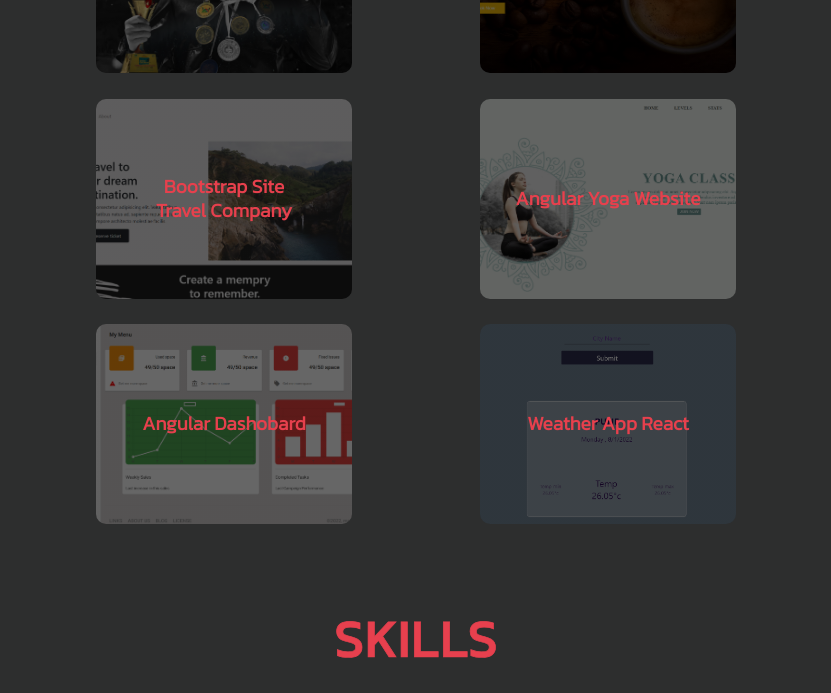
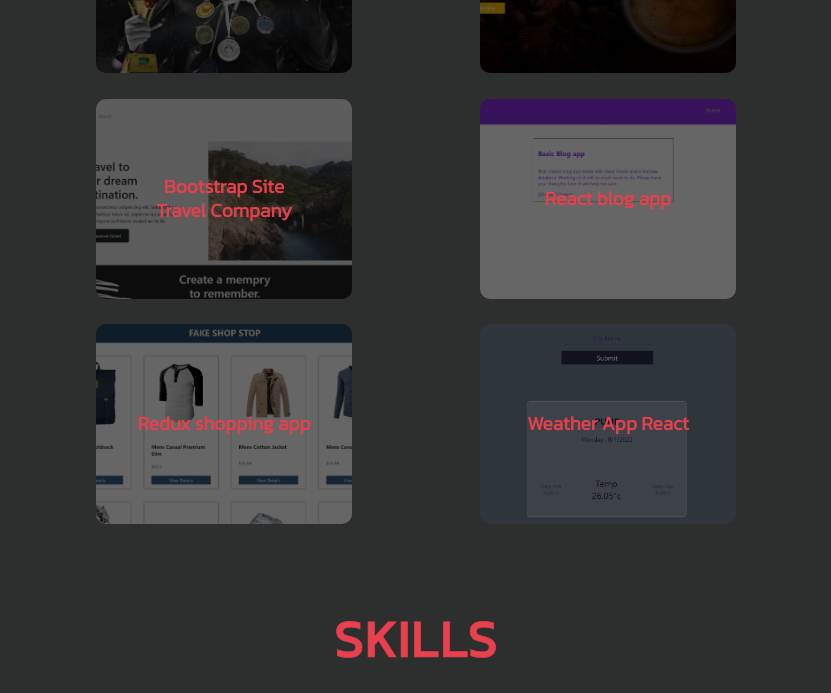
Before and after one commit to SarveshSoman96/Portfolio-work, a plain HTML site: page index.html in a window 1280 px wide. Shown: the part 1614-2307 px from the top of the page, without its empty margins (224-1055 px from the left). Drawn offline with nearby package versions, Linux system fonts and the light colour scheme; files whose address does not match are found by name.

Commit message:
react projects added

```diff
--- a/CSS/style.css
+++ b/CSS/style.css
@@ -332,16 +332,16 @@ body{
 .work .work-item .bootstrap{
     background: linear-gradient(rgba(0,0,0,0.6),rgba(0,0,0,0.6)), url(../Projects/Travel_site_bg.jpg) no-repeat center;
 }
-.work .work-item .angular_site{
-    background: linear-gradient(rgba(0,0,0,0.6),rgba(0,0,0,0.6)), url(../Projects/Yoga\ website\ angular.PNG) no-repeat center;
+.work .work-item .react_blog{
+    background: linear-gradient(rgba(0,0,0,0.6),rgba(0,0,0,0.6)), url(../Projects/react\ blog\ app.PNG) no-repeat center;
 }
-.work .work-item .work_angular_dash{
-    background: linear-gradient(rgba(0,0,0,0.6),rgba(0,0,0,0.6)), url(../Projects/Angular_dashboard.PNG) no-repeat center;
+.work .work-item .redux_shopping{
+    background: linear-gradient(rgba(0,0,0,0.6),rgba(0,0,0,0.6)), url(../Projects//Redux\ shopping\ app.PNG) no-repeat center;
 }
 .work .work-item .weaher-app-react{
     background: linear-gradient(rgba(0,0,0,0.6),rgba(0,0,0,0.6)), url(../Projects/weather\ app\ react.PNG) no-repeat center;
 }
-.work .work-item .live_proj,.work .work-item .html_css,.work .work-item .bootstrap,.work .work-item .angular_site,.work .work-item .work_angular_dash, .work .work-item .weaher-app-react{
+.work .work-item .live_proj,.work .work-item .html_css,.work .work-item .bootstrap,.work .work-item .react_blog,.work .work-item .redux_shopping, .work .work-item .weaher-app-react{
     background-size: cover;
 }
 
--- a/index.html
+++ b/index.html
@@ -103,14 +103,14 @@
             <div class="work_div flex_4 bootstrap">
                 <a href="https://travel-company-bootstrap-proj.herokuapp.com/" target="_blank">Bootstrap Site <br> Travel Company</a>
             </div>
-            <div class="work_div flex_4 angular_site">
-                <a href="https://chipper-duckanoo-6b4d14.netlify.app" target="_blank">Angular Yoga Website</a>
+            <div class="work_div flex_4 react_blog">
+                <a href="https://stellar-daffodil-6024ef.netlify.app" target="_blank">React blog app</a>
             </div>
         </div>
 
         <div class="work-item item_2 flex_1" data-aos="fade-up">
-            <div class="work_div flex_4 work_angular_dash">
-                <a href="https://celebrated-sable-5f3ed4.netlify.app/" target="_blank">Angular Dashobard</a>
+            <div class="work_div flex_4 redux_shopping">
+                <a href="https://calm-bienenstitch-da136e.netlify.app" target="_blank">Redux shopping app</a>
             </div>
             <div class="work_div flex_4 weaher-app-react">
                 <a href="https://resonant-kataifi-a71886.netlify.app/" target="_blank">Weather App React</a>
```
Also changed, not shown: Projects/Angular_dashboard.PNG (deleted), Projects/Redux shopping app.PNG (added), Projects/Yoga website angular.PNG (deleted), Projects/react blog app.PNG (added), 1 other file.
